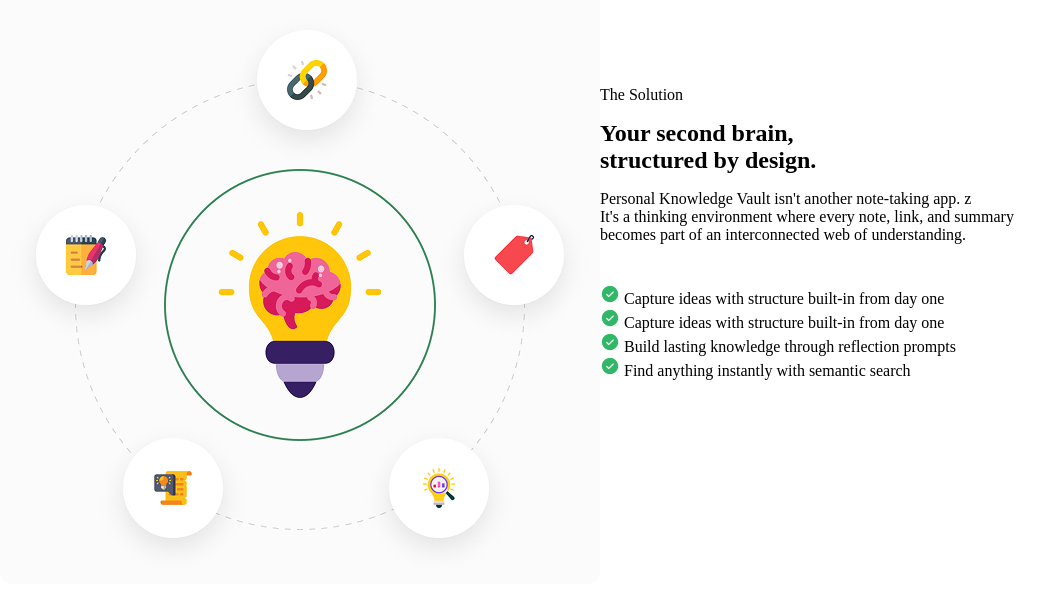
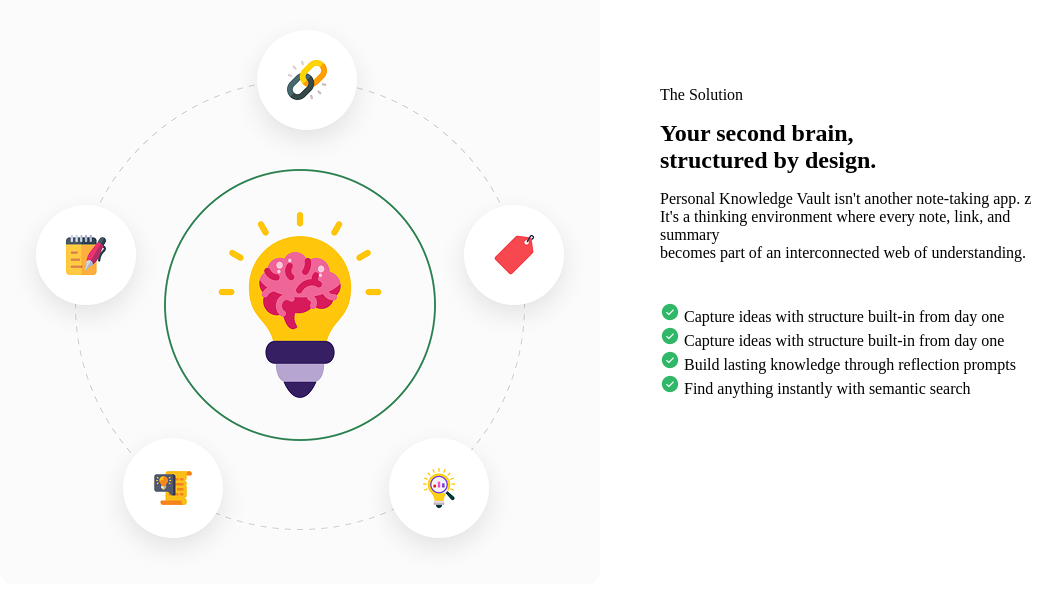
Before and after one commit to MMH-Shibli/assignment-1, a plain HTML site: page index.html in a window 1280 px wide. Shown: the part 1407-1998 px from the top of the page, without its empty margins (120-1182 px from the left). Drawn offline with Linux system fonts and the light colour scheme.

Commit message:
simple fine tune

```diff
--- a/style.css
+++ b/style.css
@@ -33,7 +33,7 @@
 nav button{
     text-align: center;
     margin-left: 346px;
-    /* padding-top: 24px; */
+    padding: 0 5px;
     background-color: #30b868;
     color: aliceblue;
     height: 30px;
@@ -81,6 +81,7 @@
     border-radius: 5px;
     font-weight: 600;
     margin-top: 32px;
+    padding: 0 5px;
 }
 #card-container{
     /* width: 1360px; */
@@ -118,9 +119,10 @@
     margin: 0 auto;
 }
 #brain-container{
-    margin: 120px 120px 0;
+    margin: 120px 120px;
     display: flex;
     justify-content: space-between;
+    gap: 60px;
 }
 #brain-content{
     width: 700px;
```
